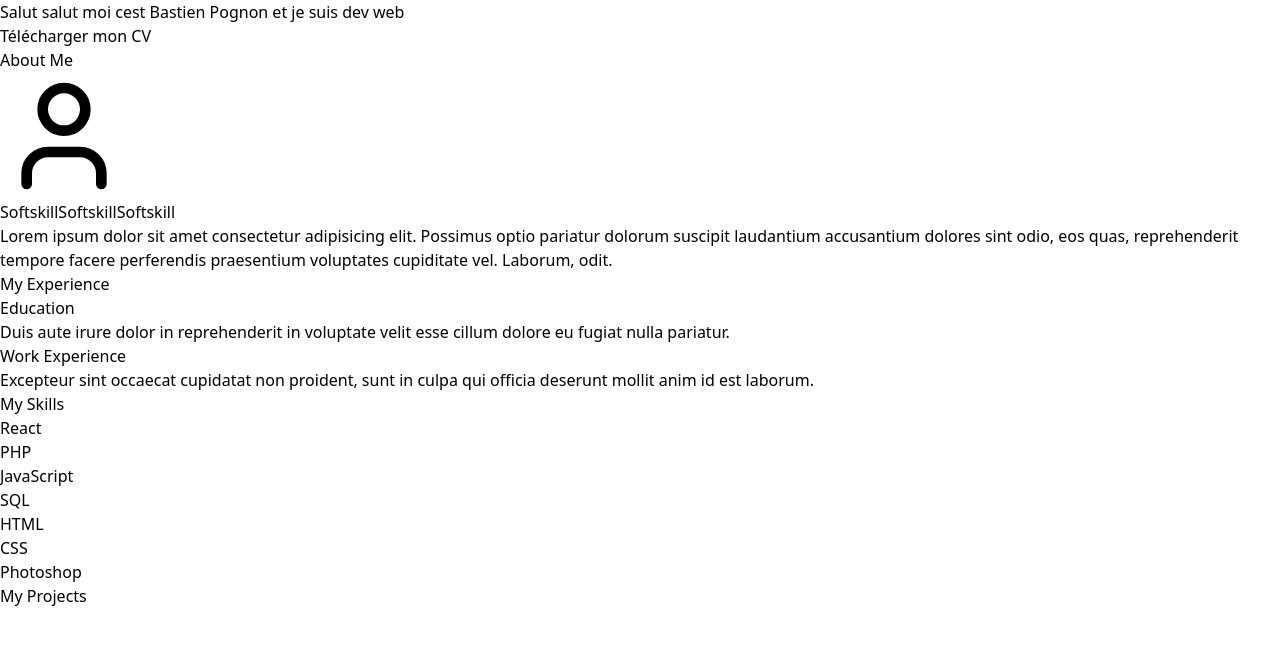
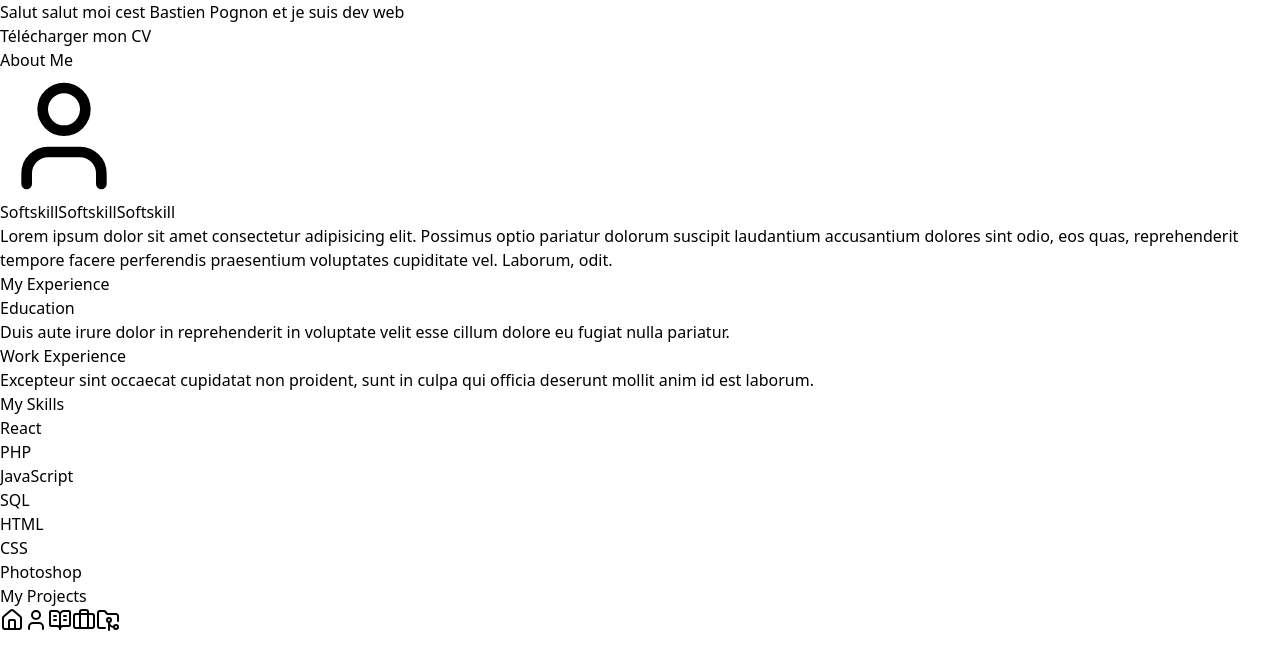
Before and after one commit to bastienpog/portfolio, a React (Vite) app: page / in a window 1280 px wide. Shown: the top 670 px of the page. Built offline with nearby package versions, Linux system fonts and the light colour scheme.

Commit message:
added navbar

```diff
--- a/src/App.jsx
+++ b/src/App.jsx
@@ -3,7 +3,7 @@ import AboutMe from './components/AboutMe';
 import Experience from './components/Experience';
 import Skills from './components/Skills';
 import Project from './components/Project';
-import Footer from './components/Footer';
+import NavBar from './components/Navbar';
 
 
 const App = () => {
@@ -14,7 +14,7 @@ const App = () => {
       <Experience />
       <Skills />
       <Project />
-      <Footer />
+      <NavBar />
     </div>
   );
 };
--- a/src/components/Footer.jsx
+++ /dev/null
@@ -1,6 +0,0 @@
-import { Home, User, Mail, Settings } from 'lucide-react';
-
-const Footer = () => {
-
-}
-export default Footer;
--- /dev/null
+++ b/src/components/Navbar.jsx
@@ -0,0 +1,26 @@
+
+import { Home, User,BookOpenTextIcon,Briefcase,FolderGit2} from 'lucide-react';
+
+const NavBar = () => {
+  return (
+    <footer className="fixed bottom-4 right-1/2 transform translate-x-1/2 bg-gray-900/80 backdrop-blur-sm text-white py-3 px-6 rounded-full flex justify-center space-x-6 shadow-lg">
+      <button className="hover:text-gray-400 transition-colors p-2">
+        <Home size={24} />
+      </button>
+      <button className="hover:text-gray-400 transition-colors p-2">
+        <User size={24} />
+      </button>
+      <button className="hover:text-gray-400 transition-colors p-2">
+        <BookOpenTextIcon size={24} />
+      </button>
+      <button className="hover:text-gray-400 transition-colors p-2">
+        <Briefcase size={24} />
+      </button>
+      <button className="hover:text-gray-400 transition-colors p-2">
+        <FolderGit2 size={24} />
+      </button>
+    </footer>
+  );
+};
+
+export default NavBar;
```
